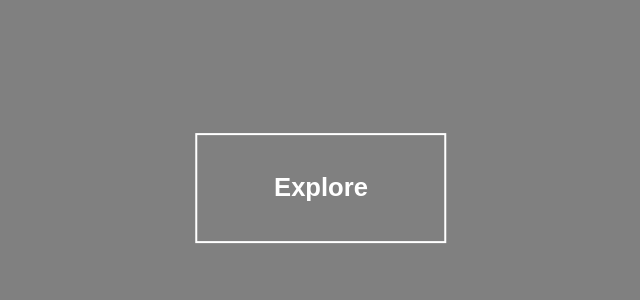
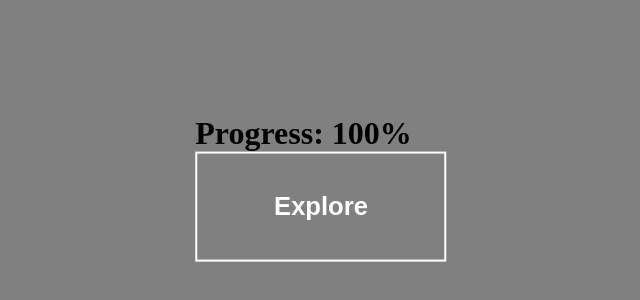
Before and after one commit to Master-mohit/timer, a plain HTML site: page timer.html in a window 1280 px wide. Shown: the part 212-512 px from the top of the page, without its empty margins (319-959 px from the left). Drawn offline with Linux system fonts and the light colour scheme.

Commit message:
timer function

```diff
--- a/timer.css
+++ b/timer.css
@@ -27,7 +27,6 @@ border: 2px solid white;
 overflow: hidden;
 z-index: 1;
 }
-
 #time button:after{
     content: '';
     position: absolute;
--- a/timer.html
+++ b/timer.html
@@ -9,9 +9,10 @@
 <body>
 
     <div id="time">
+        <h1 id="progressText">0</h1>
     <button><span>Explore</span></button>
     </div>
 
-
+    <script src="timer.js"></script>
 </body>
 </html>
--- a/timer.js
+++ b/timer.js
@@ -0,0 +1,24 @@
+//  let count = 0;
+//   const timer = document.getElementById('progressText');
+
+//   const interval = setInterval(() => {
+//     count++;
+//     timer.innerText = "Progress: " + count + "%";
+//     if (count === 100) {
+//       clearInterval(interval);
+//     }
+//   }, 100);
+
+  let count = 0;
+const timer = document.getElementById('progressText');
+
+const interval = setInterval(() => {
+
+  let randomIncrement = Math.floor(Math.random() * 10) + 1;
+  count += randomIncrement;
+  if(count > 100) count = 100;
+  timer.innerText = "Progress: " + count + "%";
+  if (count === 100) {
+    clearInterval(interval);
+  }
+}, 100);
```
